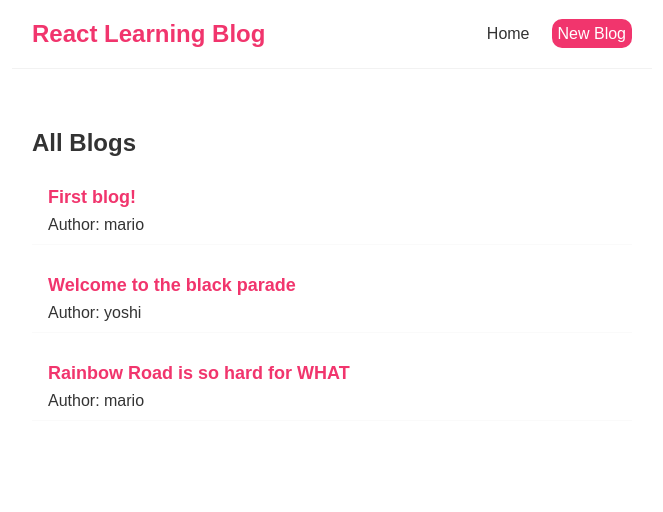
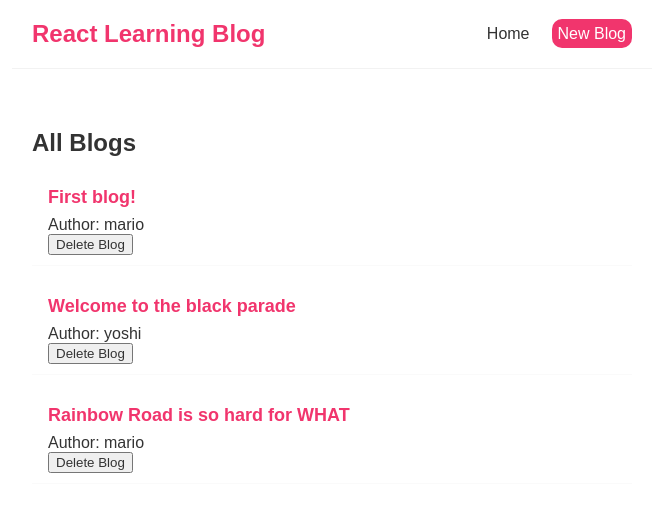
Before and after one commit to preethisun0801/example-blog, a React (Create React App) app: page / in a window 1280 px wide. Shown: the top 512 px of the page, without its empty margins (308-971 px from the left). Built offline with nearby package versions, Linux system fonts and the light colour scheme.

Commit message:
handleDelete

```diff
--- a/src/BlogList.js
+++ b/src/BlogList.js
@@ -1,10 +1,12 @@
-const BlogList = ({blogs}) => {
+import Home from './Home'
+const BlogList = ({blogs,handleDelete}) => {
     return (
         <div className="blog-list">
             {blogs.map((blog)=>(
             <div className="blog-preview" key={blog.id}>
                 <h2>{blog.title}</h2>
                 <p>Author: {blog.author}</p>
+                <button onClick={()=>handleDelete(blog.id)}>Delete Blog</button>
             </div>
         ))}
         </div>
--- a/src/Home.js
+++ b/src/Home.js
@@ -8,10 +8,14 @@
             {title:"Rainbow Road is so hard for WHAT",body:"Lorem ipsum, dolor sit amet consectetur adipisicing elit. Ab soluta fugiat aut nesciunt nihil eligendi rerum iusto omnis dolorum inventore?",author:"mario",id:3}
         ]
     );
+    const handleDelete = (id) => {
+        const newBlogs = blogs.filter(blog => blog.id!== id);
+        setBlogs(newBlogs);
+    };
     return (
         <div className="home">
             <h2>All Blogs</h2>
-            <BlogList blogs={blogs}/>
+            <BlogList blogs={blogs} handleDelete={handleDelete}/>
         </div>
     );
 }
```
